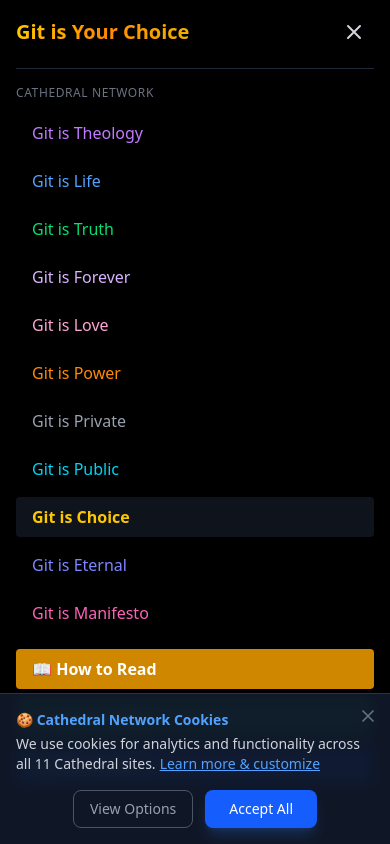
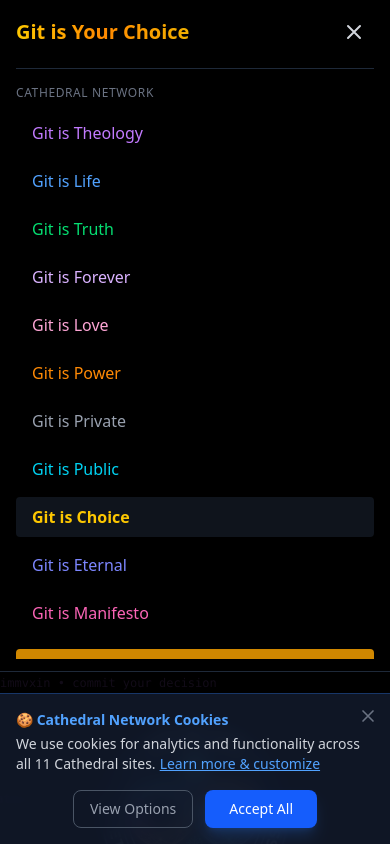
Before and after one commit to genesalvatore/git-isyourchoice.com, a Next.js app: page / in a window 390 px wide. Both pictures are taken after a click on the button 354 px from the left and 32 px from the top of the page. Shown: the top 844 px of the page. Built offline with nearby package versions, Linux system fonts and the light colour scheme.

Commit message:
Make mobile menu scrollable for smaller screens

```diff
--- a/components/NetworkNav.tsx
+++ b/components/NetworkNav.tsx
@@ -152,7 +152,7 @@ export default function NetworkNav({ currentSite, siteName, siteColor }: Network
 
         {/* Mobile Menu */}
         {mobileMenuOpen && (
-          <div className="md:hidden mt-4 pb-4 border-t border-gray-800 pt-4">
+          <div className="md:hidden mt-4 pb-4 border-t border-gray-800 pt-4 max-h-[70vh] overflow-y-auto">
             <div className="space-y-2">
               <p className="text-xs text-gray-500 mb-3 uppercase tracking-wider">Cathedral Network</p>
               {sites.map((site) => (
```
